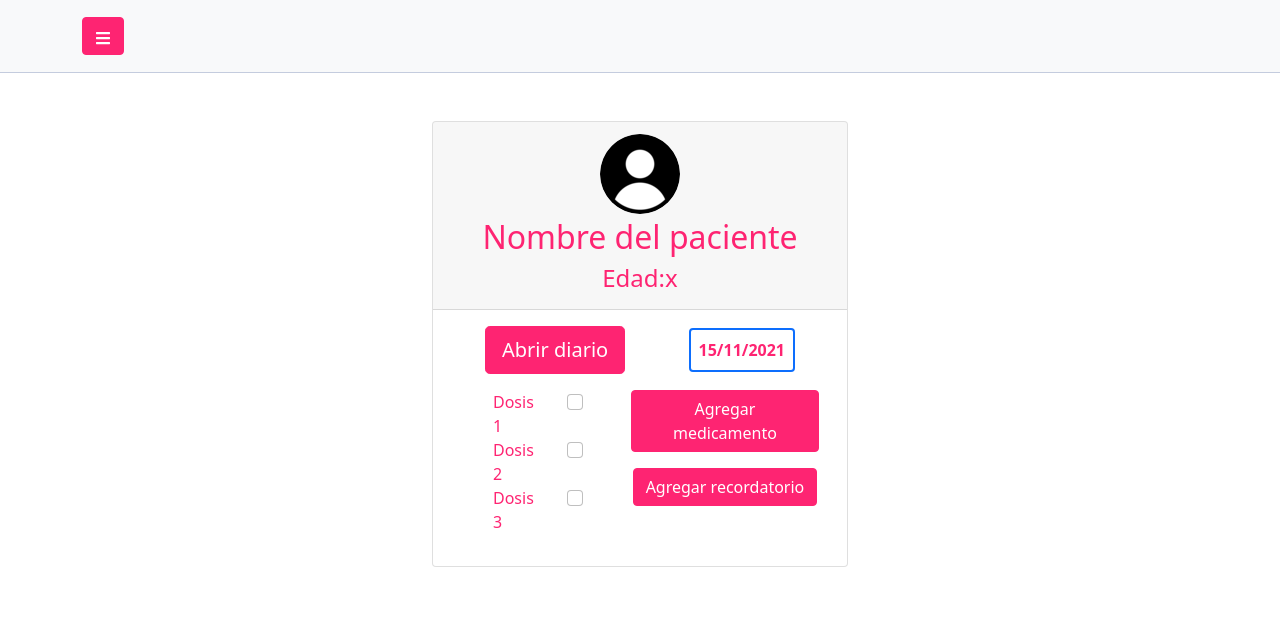
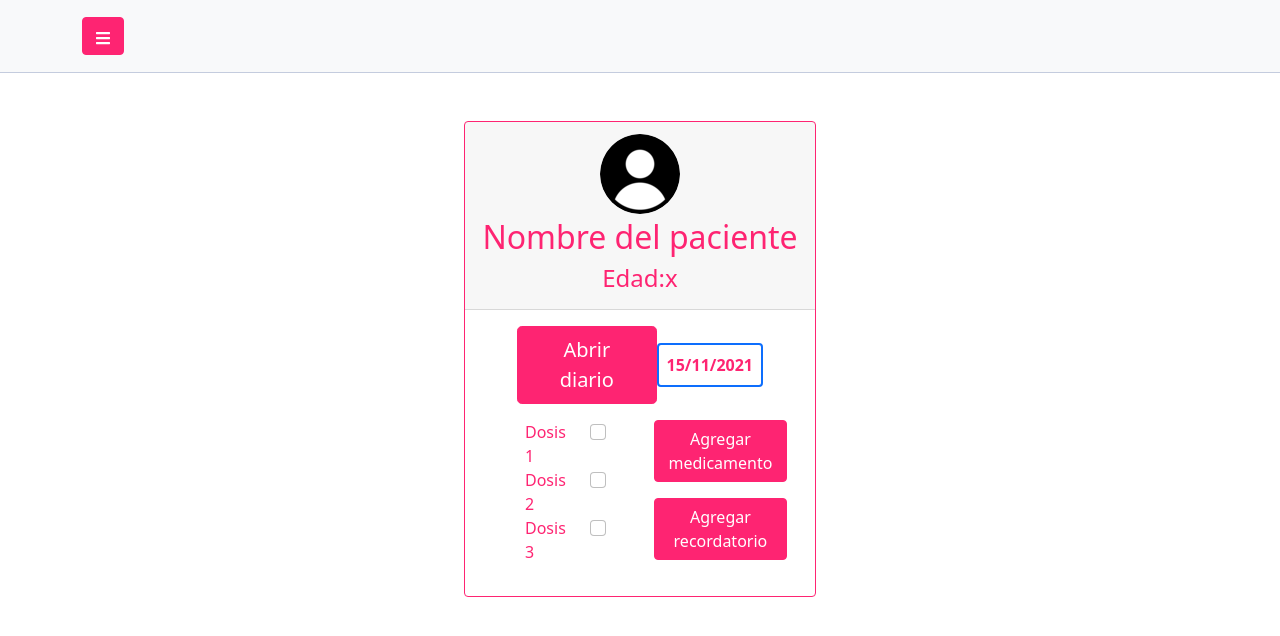
Before and after one commit to FrigoDev/Glicemiapp, a React (Create React App) app: page /paciente in a window 1280 px wide. Shown: the top 636 px of the page. Built offline with nearby package versions, Linux system fonts and the light colour scheme.

Commit message:
Este y ya esta bonito

```diff
--- a/src/components/App.scss
+++ b/src/components/App.scss
@@ -19,6 +19,7 @@ border-bottom: 1px solid #c4ccde;
 }
 .card {
     color: #FE2472!important;
+    border-color: #FE2472!important;
     a{
         color: #FE2472!important;
         }
--- a/src/components/Paciente.js
+++ b/src/components/Paciente.js
@@ -9,7 +9,7 @@ const paciente = () => {
 
 
     return(
-        <Card className="mx-auto" style={{ width: '26rem' }}>
+        <Card className="mx-auto" style={{ width: '22rem' , margin:'auto'}}>
             <Card.Header>
                 <Row>
                         <Col className="text-center">
--- a/src/components/paciente.css
+++ b/src/components/paciente.css
@@ -1,5 +1,5 @@
 .todate {
-    color:#FE2472;
+    color:#FE2472!important;
 }
 .border{
     border-color: #fe2472 !important;
```
